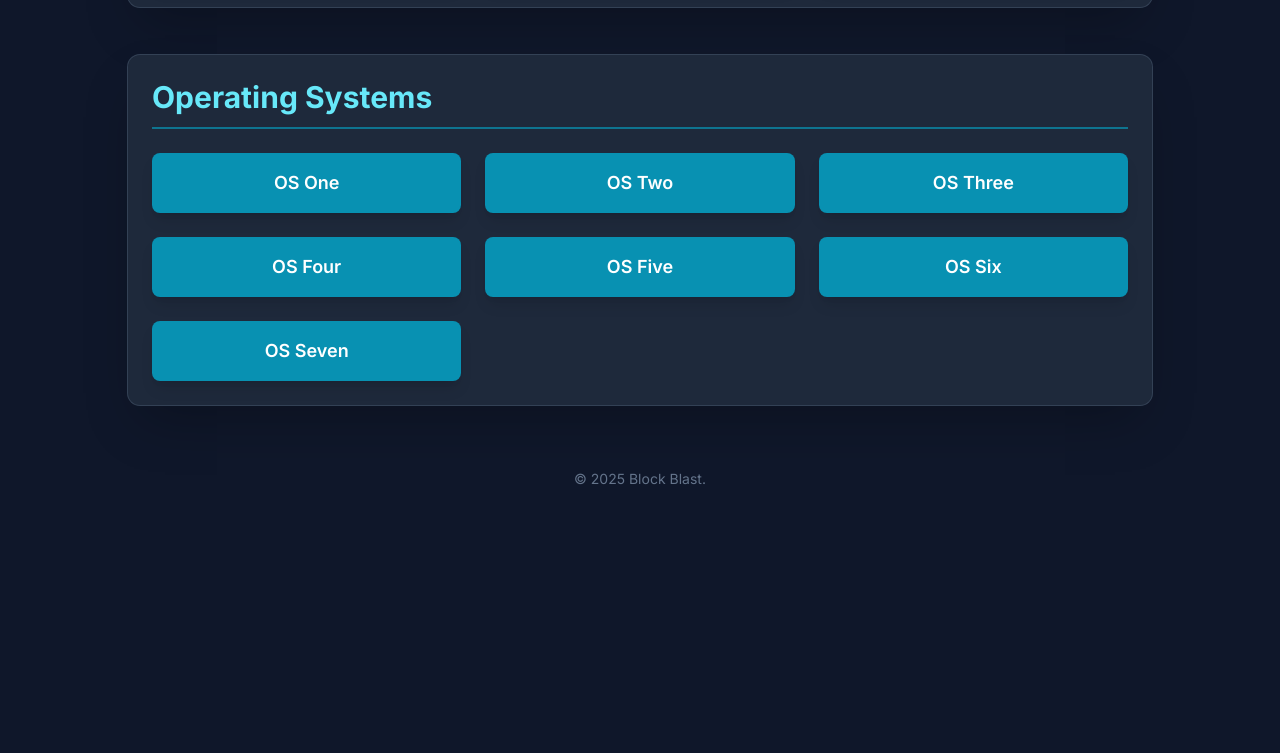
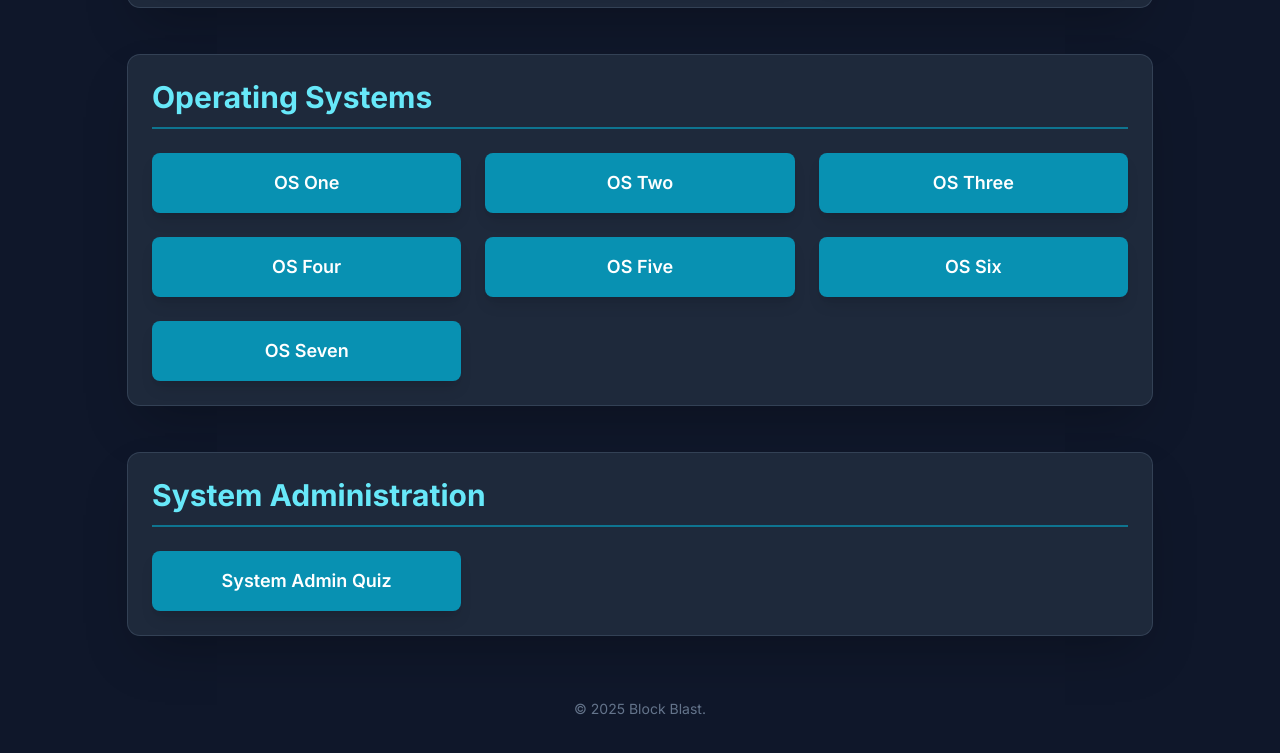
Before and after one commit to alparmelee/BlockBlast, a plain HTML site: page index.html in a window 1280 px wide. Shown: the part 825-1578 px from the top of the page. Before the commit the page ends 1362 px from the top, so only its background shows below. Drawn offline with nearby package versions, Linux system fonts and the light colour scheme.

Commit message:
Update index.html

```diff
--- a/index.html
+++ b/index.html
@@ -128,6 +128,17 @@
             </div>
         </section>
 
+        <section class="bg-slate-800 p-6 rounded-xl shadow-2xl ring-1 ring-slate-700">
+            <h2 class="text-2xl sm:text-3xl font-bold mb-6 text-cyan-300 border-b-2 border-cyan-700 pb-3">
+                System Administration
+            </h2>
+            <div class="grid grid-cols-1 sm:grid-cols-2 lg:grid-cols-3 gap-5 md:gap-6">
+                <a href="systemadmin.html" class="block bg-cyan-600 hover:bg-cyan-500 text-white font-semibold py-4 px-5 rounded-lg shadow-lg transition-all duration-200 ease-in-out transform hover:scale-105 text-center text-base md:text-lg">
+                    System Admin Quiz
+                </a>
+            </div>
+        </section>
+
     </main>
 
     <footer class="mt-10 md:mt-16 text-center text-slate-500 text-sm pb-6">
```
